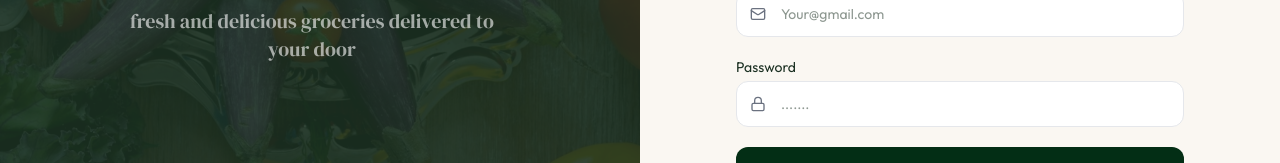
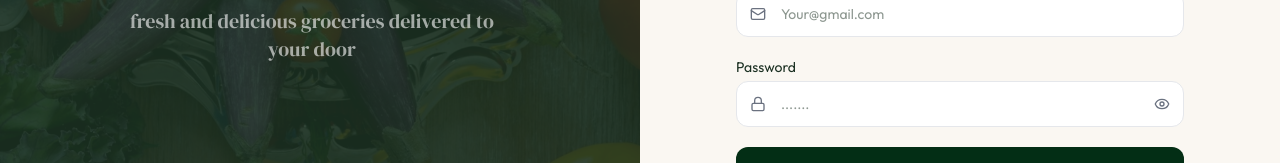
Before and after one commit to surameli/fresh-corner-delivery, a React (Vite) app in the folder client/: page /login in a window 1280 px wide. Shown: the part 393-556 px from the top of the page. Built offline with nearby package versions, Linux system fonts and the light colour scheme; no server answers.

Commit message:
implement forgot  password

```diff
--- a/client/src/pages/Login.tsx
+++ b/client/src/pages/Login.tsx
@@ -1,7 +1,7 @@
 import { useState } from "react"
 import { heroSectionData } from "../assets/assets"
 import { Link} from "react-router-dom"
-import { BikeIcon, Loader2Icon, LockIcon, MailIcon, UserIcon } from "lucide-react"
+import { BikeIcon, EyeIcon, EyeOffIcon, Loader2Icon, LockIcon, MailIcon, UserIcon } from "lucide-react"
 import { UseAuth } from "../context/AuthContext"
 import toast from "react-hot-toast"
 
@@ -12,6 +12,7 @@ const Login = () => {
    const[name, setName] = useState("")
    const [email, setEmail] = useState("")
    const[password, setPassword] = useState("")
+   const [showPassword, setShowPassword] = useState(false)
    const [loading, setLoading] = useState(false)
 
    const { login , register} =UseAuth()
@@ -90,8 +91,12 @@ const Login = () => {
                     Password
                     <div className="relative">
                         <LockIcon className="absolute left-3.5 top-1/2 -translate-y-1/2 size-4 text-app-text-light" />
-                        <input type="password" value={password} onChange={(e) => setPassword(e.target.value)} required placeholder="......."
-                        className="w-full pl-11 pr-4 py-3 text-sm bg-white rounded-xl border not-focus:border-app-border transition-all"  />
+                        <input type={showPassword ? "text" : "password"} value={password} onChange={(e) => setPassword(e.target.value)} required placeholder="......."
+                        className="w-full pl-11 pr-11 py-3 text-sm bg-white rounded-xl border not-focus:border-app-border transition-all"  />
+                        <button type="button" onClick={() => setShowPassword(!showPassword)} aria-label={showPassword ? "Hide password" : "Show password"} aria-pressed={showPassword}
+                        className="absolute right-3.5 top-1/2 -translate-y-1/2 text-app-text-light hover:text-app-green">
+                          {showPassword ? <EyeOffIcon className="size-4" /> : <EyeIcon className="size-4" />}
+                        </button>
                     </div>
                     </label>
                     <button type="submit"  disabled={loading} className="flex-center w-full py-3 bg-green-950 text-white fonst-semibold rounded-xl hover:bg-green-900 transition-colors disabled:opacity-50">
--- a/client/src/pages/admin/AdminDeliveryPartners.tsx
+++ b/client/src/pages/admin/AdminDeliveryPartners.tsx
@@ -1,5 +1,5 @@
 import { useEffect, useState } from "react";
-import { PlusIcon, XIcon, TruckIcon, PhoneIcon, MailIcon } from "lucide-react";
+import { PlusIcon, XIcon, TruckIcon, PhoneIcon, MailIcon, EyeIcon, EyeOffIcon } from "lucide-react";
 import type { DeliveryPartner } from "../../types";
 import Loading from "../../components/Loading";
 import api from "../../config/api";
@@ -11,6 +11,7 @@ export default function AdminDeliveryPartners() {
     const [loading, setLoading] = useState(true);
     const [showForm, setShowForm] = useState(false);
     const [saving, setSaving] = useState(false);
+    const [showPassword, setShowPassword] = useState(false);
     const [form, setForm] = useState({ name: "", email: "", password: "", phone: "", vehicleType: "bike" });
 
     const fetchPartners = async () => {
@@ -127,7 +128,12 @@ export default function AdminDeliveryPartners() {
                                     </div>
                                     <div>
                                         <label className="block text-sm font-medium text-app-green mb-1.5">Password</label>
-                                        <input type="password" required minLength={6} value={form.password} onChange={(e) => setForm({ ...form, password: e.target.value })} className="w-full px-4 py-2.5 text-sm rounded-xl border border-app-border focus:border-app-green outline-none" />
+                                        <div className="relative">
+                                            <input type={showPassword ? "text" : "password"} required minLength={6} value={form.password} onChange={(e) => setForm({ ...form, password: e.target.value })} className="w-full px-4 pr-11 py-2.5 text-sm rounded-xl border border-app-border focus:border-app-green outline-none" />
+                                            <button type="button" onClick={() => setShowPassword(!showPassword)} aria-label={showPassword ? "Hide password" : "Show password"} aria-pressed={showPassword} className="absolute right-3 top-1/2 -translate-y-1/2 text-app-text-light hover:text-app-green">
+                                                {showPassword ? <EyeOffIcon className="size-4" /> : <EyeIcon className="size-4" />}
+                                            </button>
+                                        </div>
                                     </div>
                                 </div>
                                 <div className="grid grid-cols-2 gap-3">
--- a/client/src/pages/delivery/DeliveryLogin.tsx
+++ b/client/src/pages/delivery/DeliveryLogin.tsx
@@ -1,5 +1,5 @@
 import { useEffect, useState } from "react";
-import { BikeIcon } from "lucide-react";
+import { BikeIcon, EyeIcon, EyeOffIcon } from "lucide-react";
 import { heroSectionData } from "../../assets/assets";
 import api from "../../config/api";
 import toast from "react-hot-toast";
@@ -9,6 +9,7 @@ export default function DeliveryLogin() {
     const navigate = useNavigate()
     const [email, setEmail] = useState("");
     const [password, setPassword] = useState("");
+    const [showPassword, setShowPassword] = useState(false);
     const [loading, setLoading] = useState(false);
 
     const handleSubmit = async (e: React.SubmitEvent) => {
@@ -64,7 +65,12 @@ export default function DeliveryLogin() {
                         </div>
                         <div>
                             <label className="block text-sm font-medium text-app-green mb-1.5">Password</label>
-                            <input type="password" required value={password} onChange={(e) => setPassword(e.target.value)} className="w-full px-4 py-2.5 rounded-xl border not-focus:border-app-border text-sm transition-colors" placeholder="••••••••" />
+                            <div className="relative">
+                                <input type={showPassword ? "text" : "password"} required value={password} onChange={(e) => setPassword(e.target.value)} className="w-full px-4 pr-11 py-2.5 rounded-xl border not-focus:border-app-border text-sm transition-colors" placeholder="••••••••" />
+                                <button type="button" onClick={() => setShowPassword(!showPassword)} aria-label={showPassword ? "Hide password" : "Show password"} aria-pressed={showPassword} className="absolute right-3 top-1/2 -translate-y-1/2 text-app-text-light hover:text-app-green">
+                                    {showPassword ? <EyeOffIcon className="size-4" /> : <EyeIcon className="size-4" />}
+                                </button>
+                            </div>
                         </div>
                         <button type="submit" disabled={loading} className="w-full py-3 bg-app-green text-white font-semibold rounded-xl hover:bg-app-green-light transition-colors disabled:opacity-60">
                             {loading ? "Signing in..." : "Sign In"}
```
